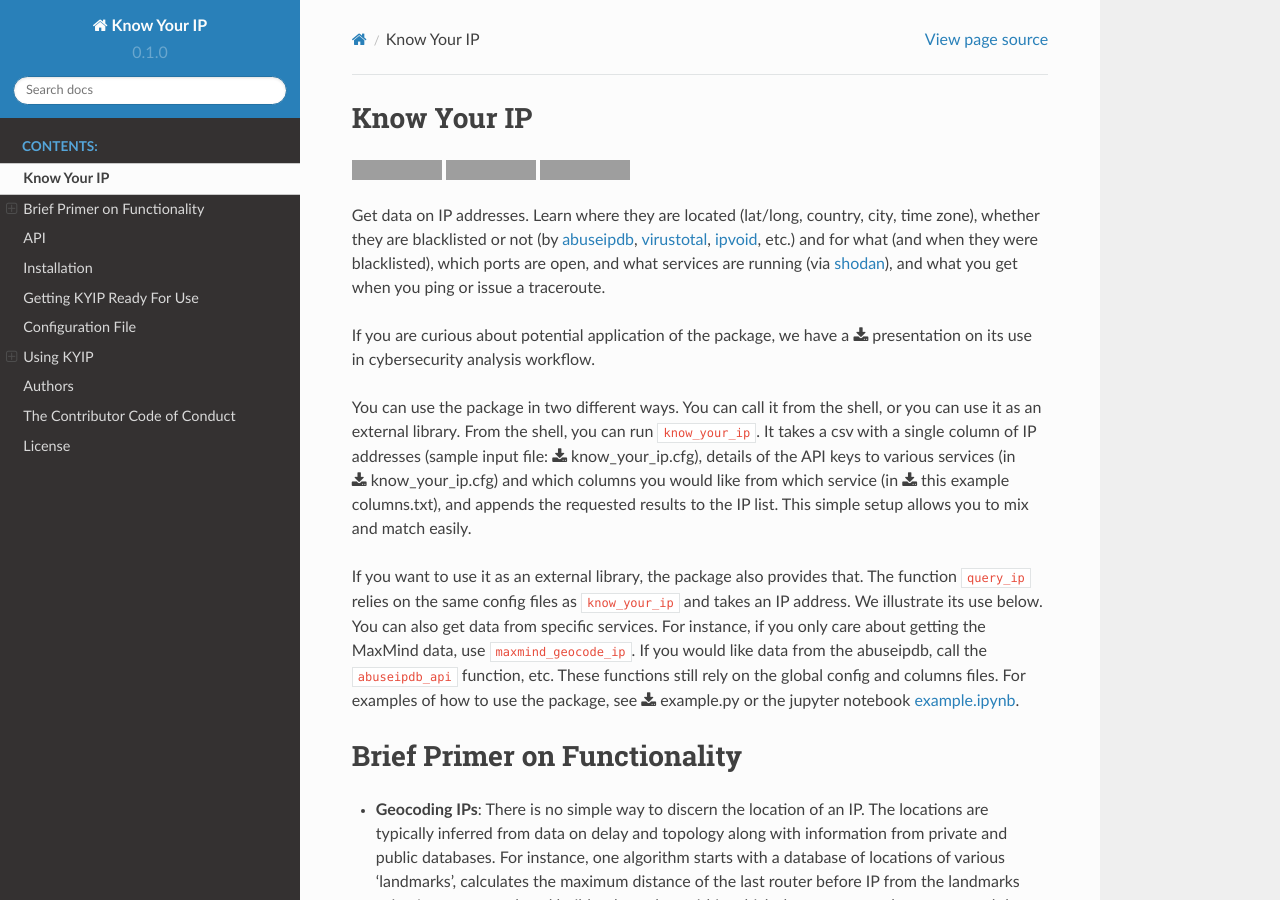
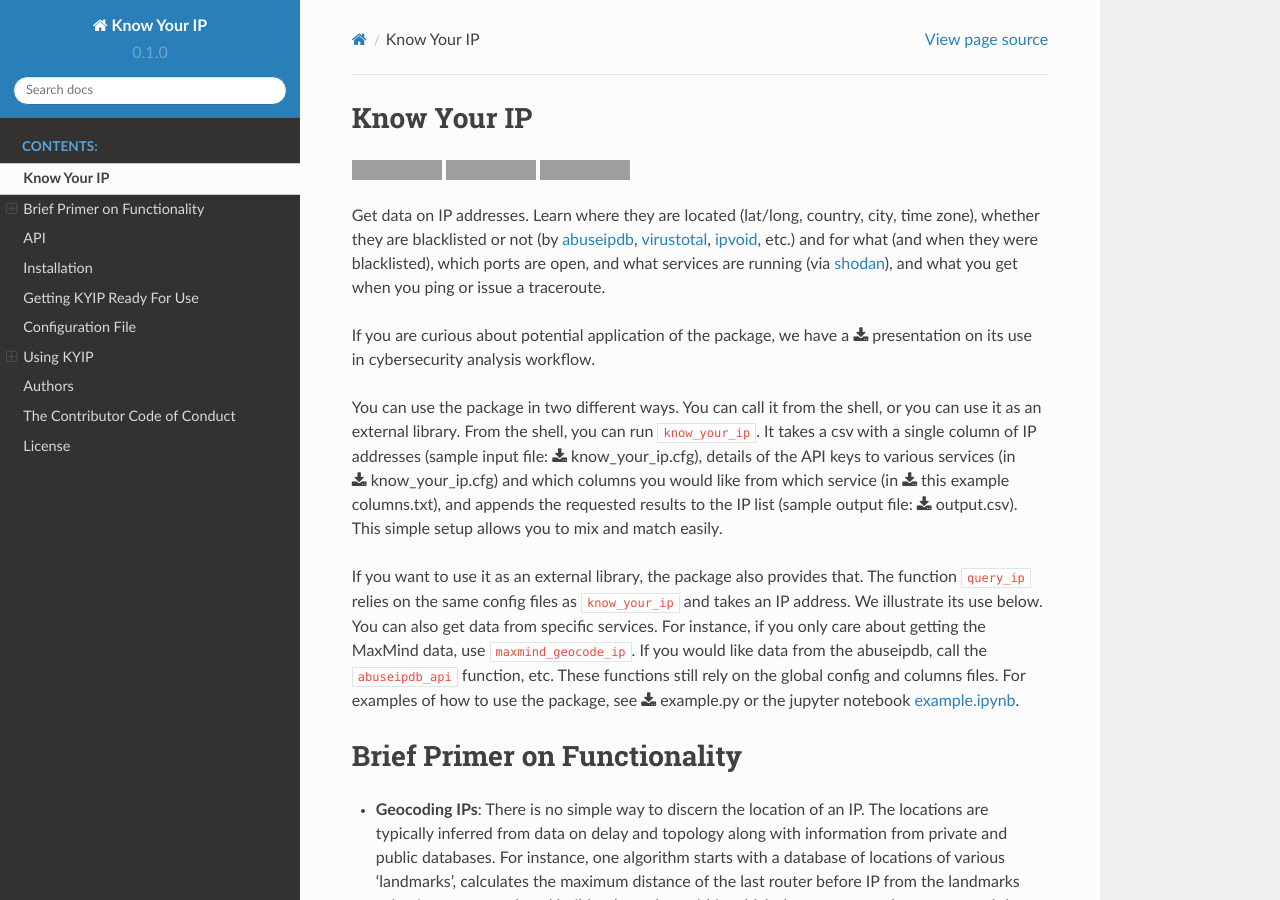
Before and after one commit to themains/know_your_ip, a Sphinx documentation site: the page built from docs/source/know_your_ip.rst, in a window 1280 px wide and 900 px high. Built offline with Sphinx 7.4.7 and the Read the Docs theme 2.0.0, drawn with Linux system fonts in a browser that asks for light colours; grey boxes are pictures that could not be loaded.

Commit message:
add links to output.csv

```diff
--- a/README.rst
+++ b/README.rst
@@ -23,11 +23,11 @@ its use in cybersecurity analysis workflow.
 
 You can use the package in two different ways. You can call it from the shell, or you can
 use it as an external library. From the shell, you can run ``know_your_ip``. It takes a csv
-with a single column of IP addresses (sample file: `input.csv <know_your_ip/examples/input.csv>`__),
+with a single column of IP addresses (sample input file: `input.csv <know_your_ip/examples/input.csv>`__),
 details about the API keys (in `know_your_ip.cfg <know_your_ip/know_your_ip.cfg>`__)
 and which columns you would like from which service (in `this example columns.txt <know_your_ip/columns.txt>`__),
-and appends the requested results to the IP list. This simple setup allows you to mix and match
-easily.
+and appends the requested results to the IP list (sample output file: `output.csv <know_your_ip/examples/output.csv>`__).
+This simple setup allows you to mix and match easily.
 
 If you want to use it as an external library, the package also provides that. The function ``query_ip`` relies
 on the same config files as ``know_your_ip`` and takes an IP address. We illustrate its use below. You can
--- a/docs/source/know_your_ip.rst
+++ b/docs/source/know_your_ip.rst
@@ -1,5 +1,5 @@
 Know Your IP
-------------
+--------------
 
 .. image:: https://travis-ci.org/themains/know_your_ip.svg?branch=master
     :target: https://travis-ci.org/themains/know_your_ip
@@ -26,8 +26,8 @@ use it as an external library. From the shell, you can run ``know_your_ip``. It
 with a single column of IP addresses (sample input file: :download:`know_your_ip.cfg <../../know_your_ip/examples/input.csv>`),
 details of the API keys to various services (in :download:`know_your_ip.cfg <../../know_your_ip/know_your_ip.cfg>`)
 and which columns you would like from which service (in :download:`this example columns.txt <../../know_your_ip/columns.txt>`),
-and appends the requested results to the IP list. This simple setup allows you to mix and match
-easily.
+and appends the requested results to the IP list (sample output file: :download:`output.csv <../../know_your_ip/examples/output.csv>`).
+This simple setup allows you to mix and match easily.
 
 If you want to use it as an external library, the package also provides that. The function ``query_ip`` relies
 on the same config files as ``know_your_ip`` and takes an IP address. We illustrate its use below. You can
```
